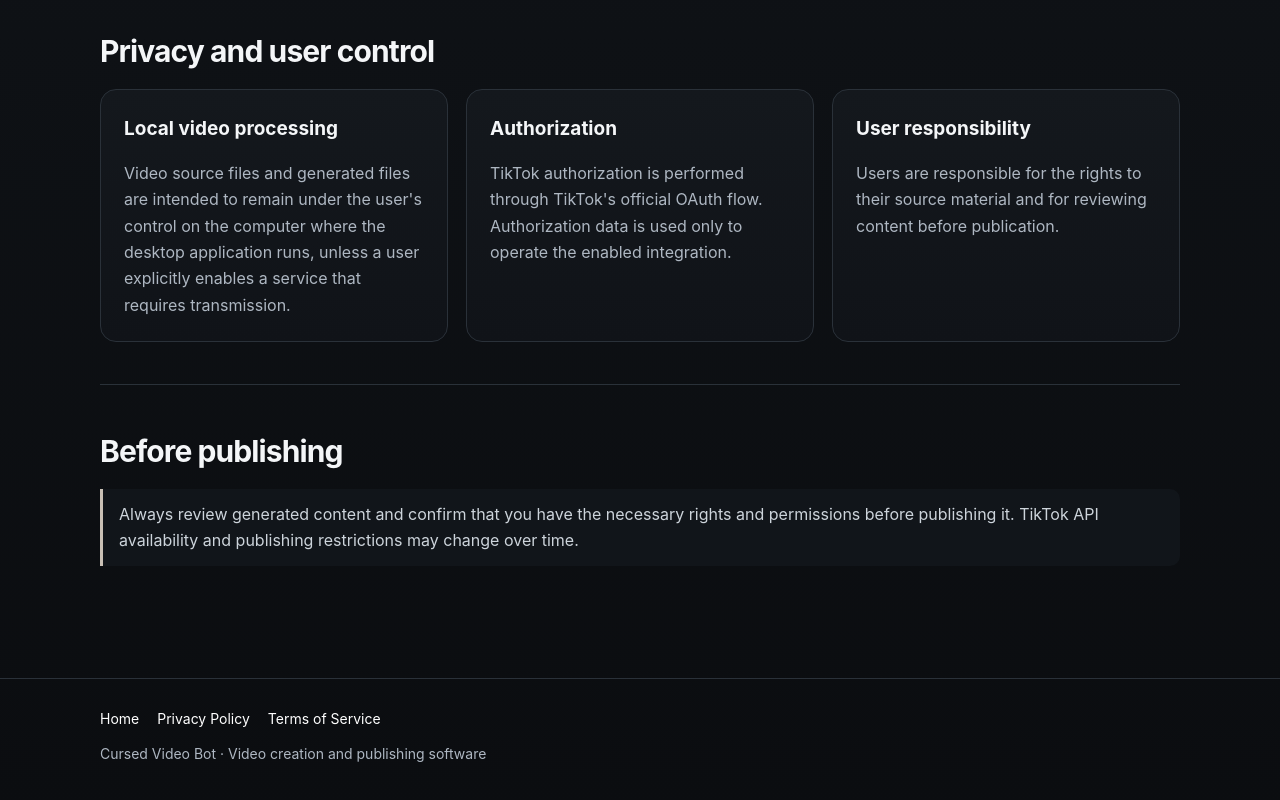
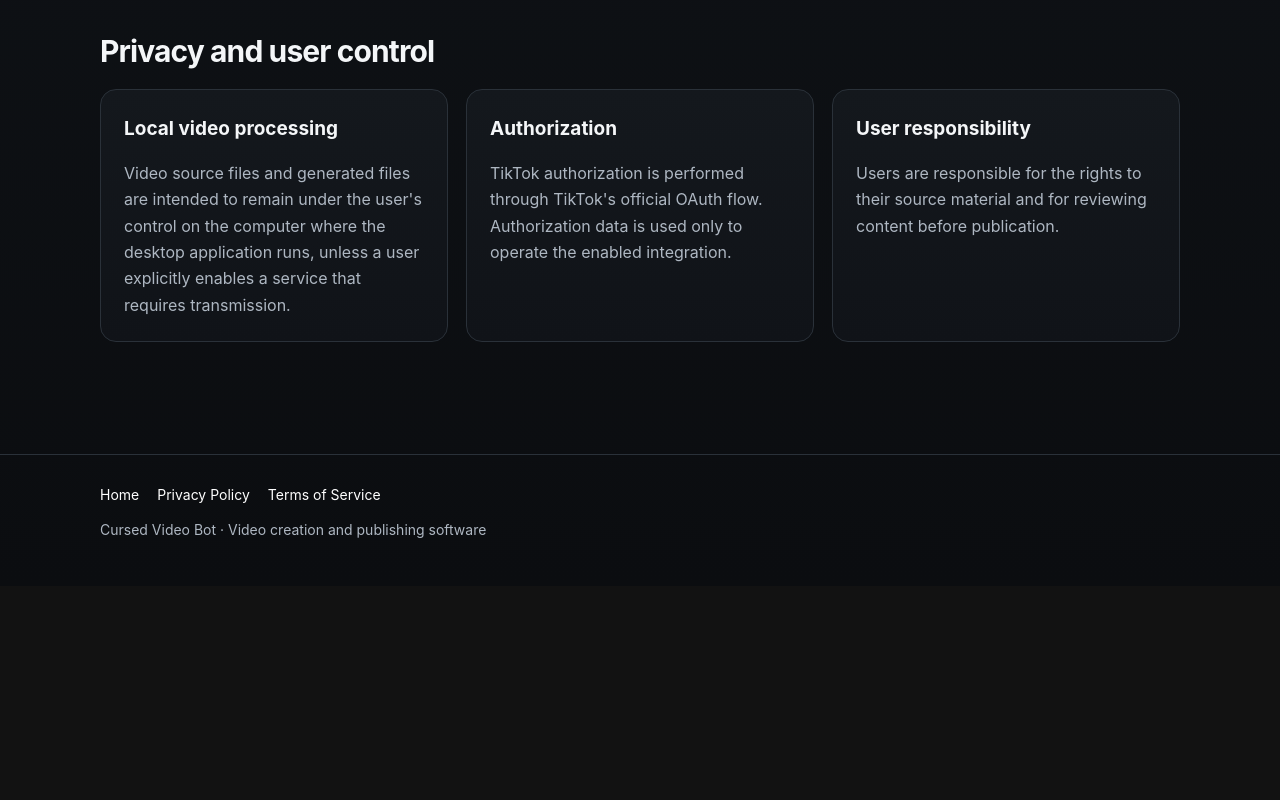
Before and after one commit to CURSED66666666/cursed-tiktok-bot, a plain HTML site: page index.html in a window 1280 px wide. Shown: the part 2009-2809 px from the top of the page. After the commit the page ends 2595 px from the top, so only its background shows below. Drawn offline with Linux system fonts and the light colour scheme.

Commit message:
Remove 'Before publishing' section from index.html
Removed the 'Before publishing' section that included a notice about reviewing content and permissions.

```diff
--- a/index.html
+++ b/index.html
@@ -109,10 +109,6 @@ small{color:var(--muted)}
 </div>
 </section>
 
-<section>
-<h2>Before publishing</h2>
-<div class="notice">Always review generated content and confirm that you have the necessary rights and permissions before publishing it. TikTok API availability and publishing restrictions may change over time.</div>
-</section>
 </div>
 </main>
 <footer><div class="container"><div class="footer-links"><a href="index.html">Home</a><a href="privacy.html">Privacy Policy</a><a href="terms.html">Terms of Service</a></div><div>Cursed Video Bot · Video creation and publishing software</div></div></footer>
```
